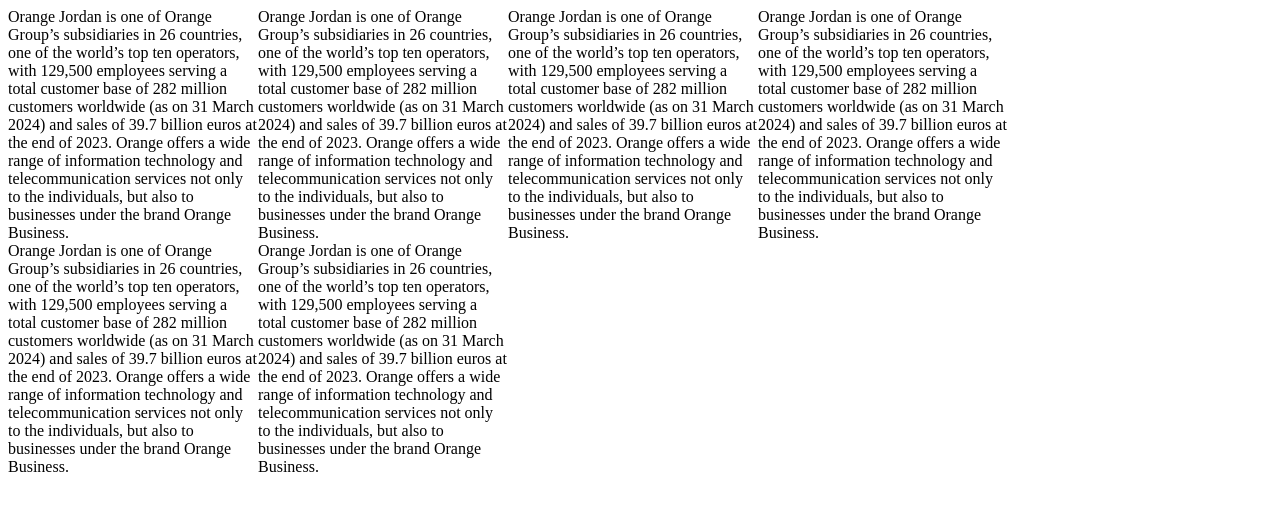
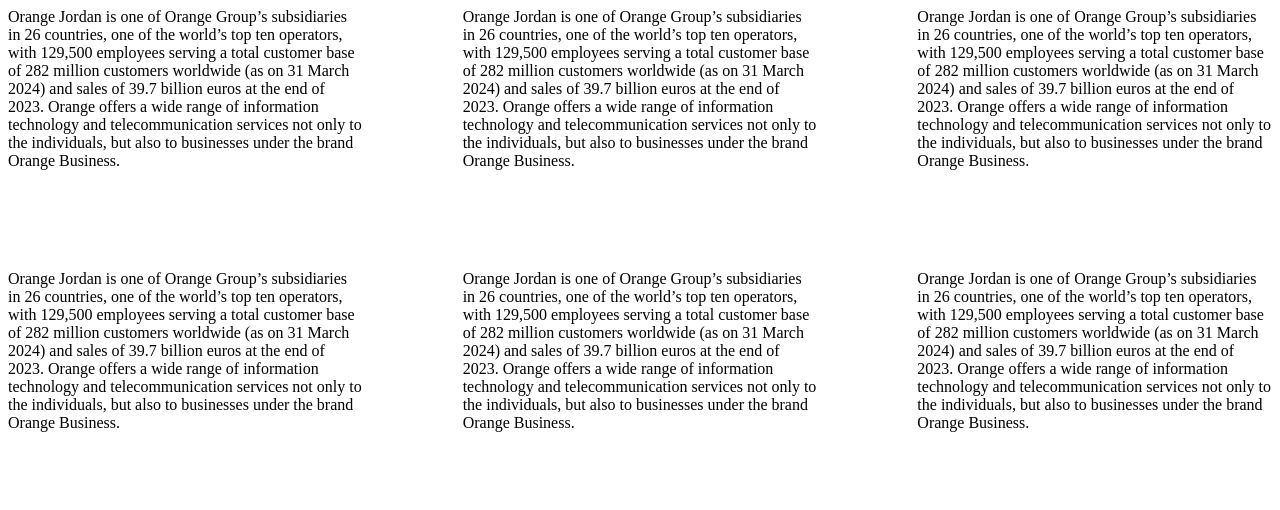
Before and after one commit to amro-abdelqader-03/grid-task, a plain HTML site: page question2/index.html in a window 1280 px wide. Drawn offline with Linux system fonts and the light colour scheme.

Commit message:
update css file

```diff
--- a/question2/css/style.css
+++ b/question2/css/style.css
@@ -1,10 +1,23 @@
 .container{
     display: grid;
-    grid-template-columns: 250px 250px 250px 250px;
+    grid-template-columns: 1fr 1fr 1fr;
+    gap: 100px;
 }
 
-.item{
-    background-color: aqua;
-    width: 200px;
-    height: 200px;
+.item_4{
+    grid-row-start: 2;
+    grid-row-start: 2;
+    grid-row-start: 2;
 }
+
+.item_5{
+    grid-row-start: 2;
+    grid-row-start: 2;
+    grid-row-start: 2;
+}
+
+.item_6{
+    grid-row-start: 2;
+    grid-row-start: 2;
+    grid-row-start: 2;
+}
```
